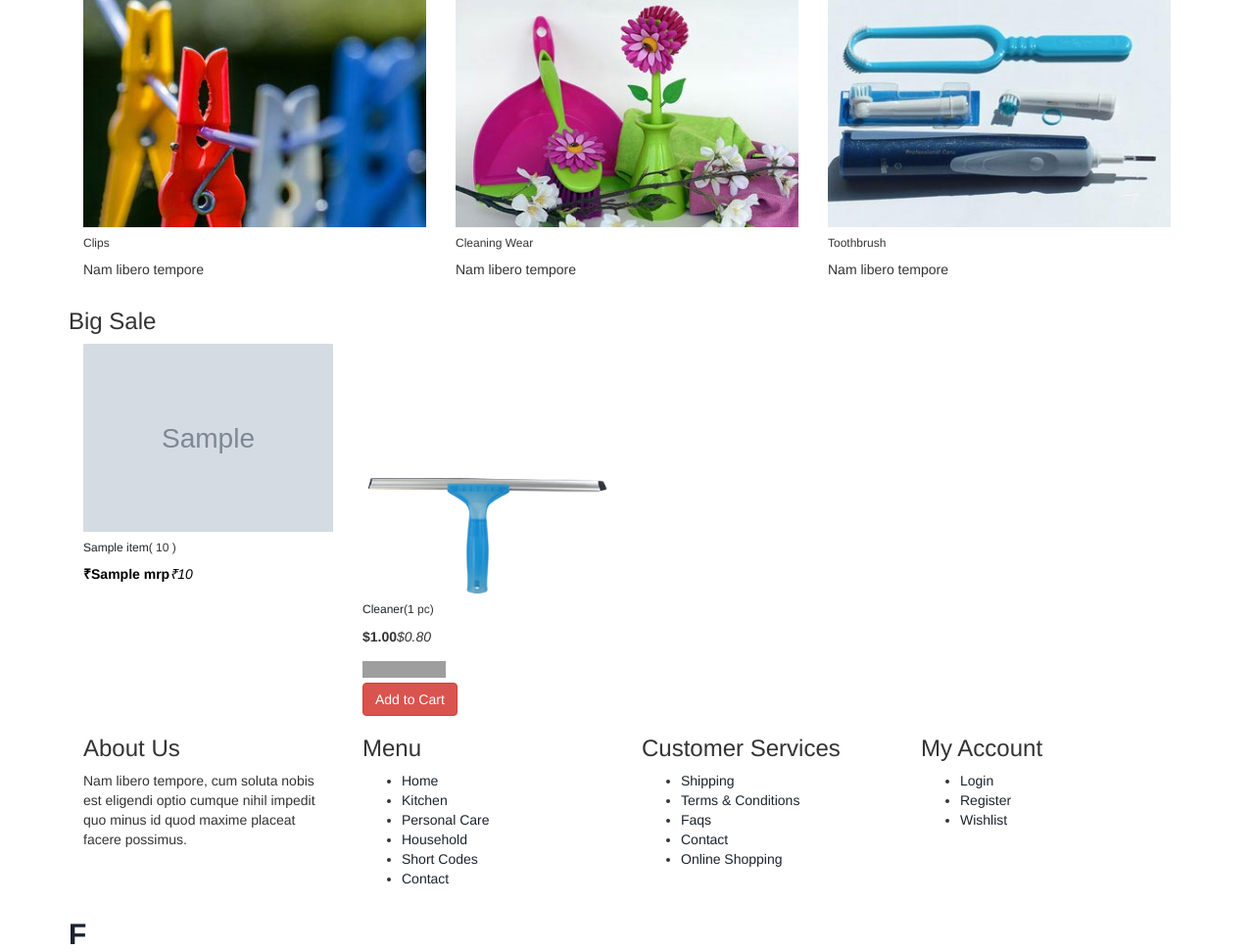
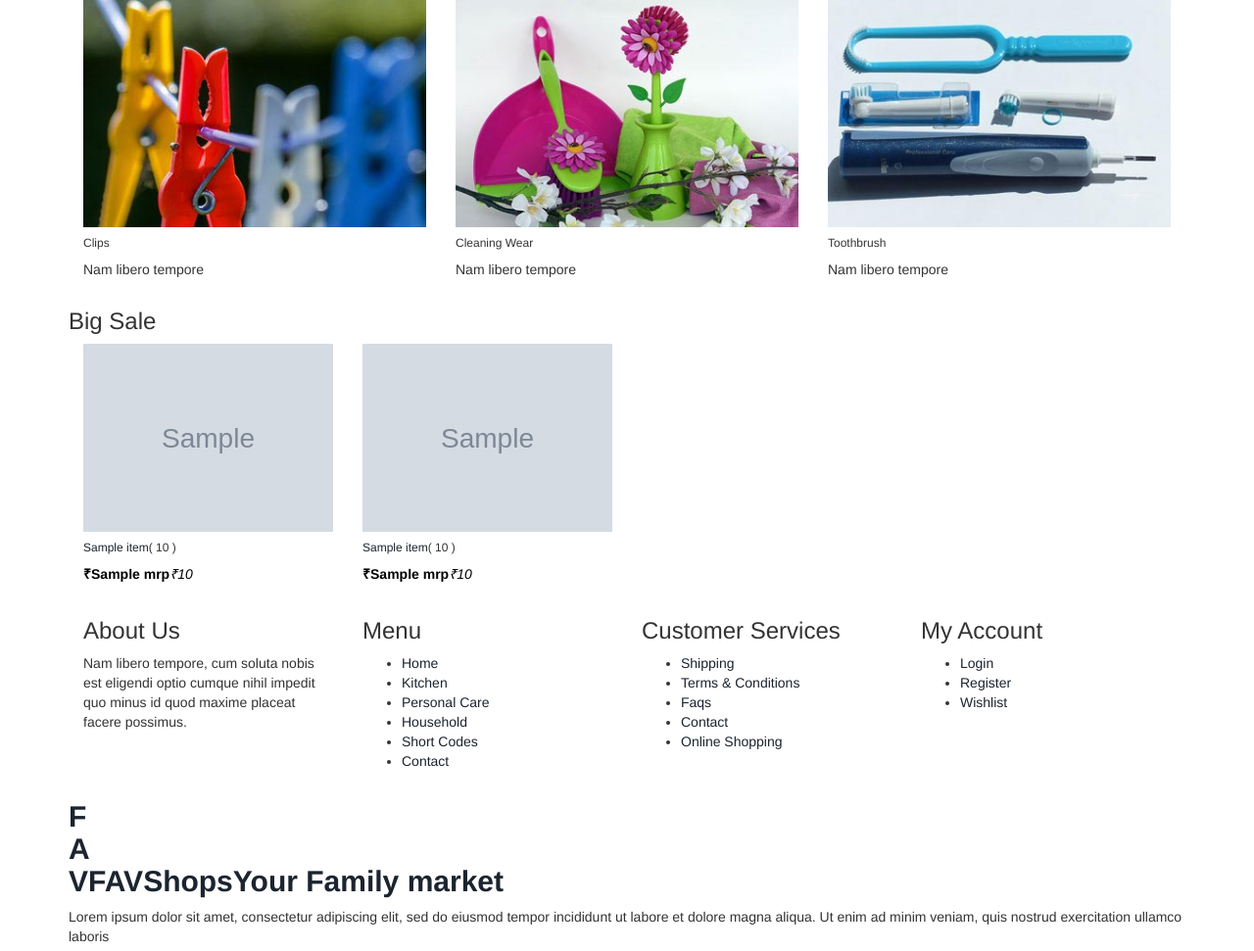
Before and after one commit to officialfavshops/favshops1, a Django app: template templates/big_sale.html in a window 1280 px wide. Shown: the part 386-1357 px from the top of the page at 98% size. Run offline with Django 3.2, Linux system fonts and the light colour scheme; the template is opened without the code that fills it: most values are stand-ins (such as "Sample title", 1, 10 or a date in 2020); grey boxes marked "Sample" are stand-in pictures; parts of the project's set-up code (start-up, migrations or seed data) failed here and were passed over; some libraries are stand-ins or nearby versions; grey boxes are pictures that could not be loaded.

Commit message:
big sale

```diff
--- a/home/views.py
+++ b/home/views.py
@@ -150,5 +150,6 @@ def order_packed(request,pk):
     return redirect('delivery_boy_page')
 
 def big_sale(request):
-    big_sale = Product.objects.filter(special_offer=True).order_by('-upload_time')
+    special_sale = Product.objects.filter(special_offer=True).order_by('-upload_time')
+    best_offer = Product.objects.filter(best_offer=True).order_by('-upload_time')
     return render(request,'big_sale.html',{'big_sale':big_sale})
--- a/templates/big_sale.html
+++ b/templates/big_sale.html
@@ -42,7 +42,7 @@
             </div>
         </div>
         <div class=" con-w3l agileinf">
-            {% for item in big_sale %}
+            {% for item in best_offer %}
             <div class="col-md-3 pro-1">
                 <div class="col-m">
                     <a href="{% url 'product_details' pk=item.pk %}" data-toggle="modal" data-target="#myModal1" class="offer-img">
@@ -53,7 +53,31 @@
                             <h6><a href="single.html">{{item.product_name}}</a>( {{item.quantity}} )</h6>
                         </div>
                         <div class="mid-2">
-                            <p style="color:black;"><label><span>&#8377;</span>{{grc.mrp}}</label><em class="item_price"><span>&#8377;</span>{{grc.discount_price}}</em></p>
+                            <p style="color:black;"><label><span>&#8377;</span>{{item.mrp}}</label><em class="item_price"><span>&#8377;</span>{{item.discount_price}}</em></p>
+                            <!--<div class="block">
+                                <div class="starbox small ghosting"> </div>
+                            </div>-->
+                            <div class="clearfix"></div>
+                        </div>
+                        <div class="add">
+                            {% if user.is_authenticated %}
+                            <a href="{% url 'add_to_cart' pk=item.pk %}"><button class="btn btn-danger my-cart-btn my-cart-b" >Add to Cart</button></a> {% endif %}
+                        </div>
+                    </div>
+                </div>
+            </div>
+            {% endfor %} {% for item in special_offer %}
+            <div class="col-md-3 pro-1">
+                <div class="col-m">
+                    <a href="{% url 'product_details' pk=item.pk %}" data-toggle="modal" data-target="#myModal1" class="offer-img">
+                        <img src="{{item.image.url}}" class="img-responsive" alt="">
+                    </a>
+                    <div class="mid-1">
+                        <div class="women">
+                            <h6><a href="single.html">{{item.product_name}}</a>( {{item.quantity}} )</h6>
+                        </div>
+                        <div class="mid-2">
+                            <p style="color:black;"><label><span>&#8377;</span>{{item.mrp}}</label><em class="item_price"><span>&#8377;</span>{{item.discount_price}}</em></p>
                             <!--<div class="block">
                                 <div class="starbox small ghosting"> </div>
                             </div>-->
@@ -68,28 +92,7 @@
             </div>
             {% endfor %}
 
-            <div class="col-md-3 pro-1">
-                <div class="col-m">
-                    <a href="#" data-toggle="modal" data-target="#myModal12" class="offer-img">
-                        <img src="images/of59.png" class="img-responsive" alt="">
-                    </a>
-                    <div class="mid-1">
-                        <div class="women">
-                            <h6><a href="single.html"> Cleaner</a>(1 pc)</h6>
-                        </div>
-                        <div class="mid-2">
-                            <p><label>$1.00</label><em class="item_price">$0.80</em></p>
-                            <div class="block">
-                                <div class="starbox small ghosting"> </div>
-                            </div>
-                            <div class="clearfix"></div>
-                        </div>
-                        <div class="add">
-                            <button class="btn btn-danger my-cart-btn my-cart-b" data-id="59" data-name="Cleaner" data-summary="summary 59" data-price="0.80" data-quantity="1" data-image="images/of59.png">Add to Cart</button>
-                        </div>
-                    </div>
-                </div>
-            </div>
+
             <div class="clearfix"></div>
         </div>
     </div>
```
